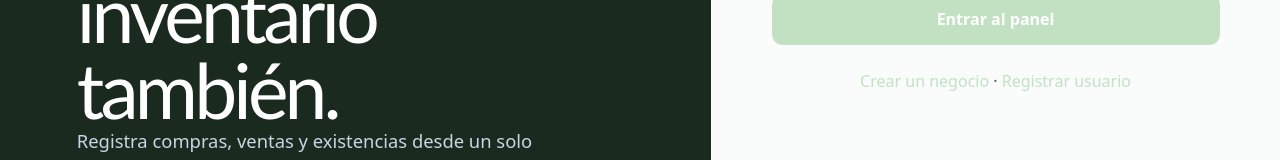
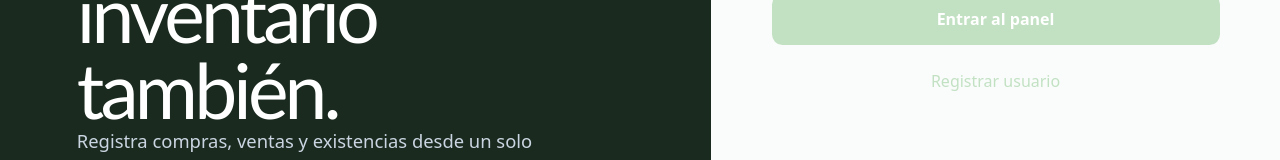
Before and after one commit to faritteranacosta/Inventario-frontend, an Angular app: page /login in a window 1280 px wide. Shown: the part 541-701 px from the top of the page. Built offline with nearby package versions, Linux system fonts and the light colour scheme.

Commit message:
feat: remove self-service tenant creation from login (platform admin only)

```diff
--- a/src/app/features/auth/pages/login/login.html
+++ b/src/app/features/auth/pages/login/login.html
@@ -56,7 +56,6 @@
     </form>
 
     <p class="auth-card__footer">
-      <a routerLink="/onboarding">Crear un negocio</a> ·
       <a routerLink="/register">Registrar usuario</a>
     </p>
   </section>
```
